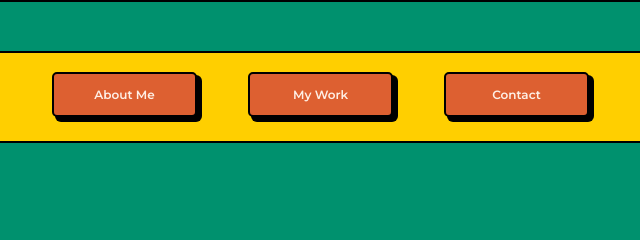
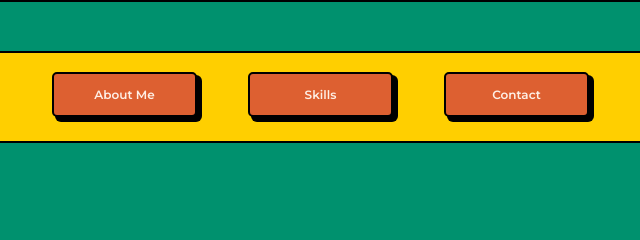
Before and after one commit to peterwestersund/Peter-W-Portfolio, a plain HTML site: page index.html in a window 1280 px wide. Shown: the top 240 px of the page, 439-1079 px from the left. Drawn offline with nearby package versions, Linux system fonts and the light colour scheme.

Commit message:
My Work -> Skills

```diff
--- a/index.html
+++ b/index.html
@@ -150,7 +150,7 @@
                 <a href="#aboutTextFirst">
                 <button class="button-50" role="button">About Me</button>
                 </a>
-                <button class="button-50" role="button">My Work</button>
+                <button class="button-50" role="button">Skills</button>
                 <a href="#footerContact">
                 <button class="button-50" role="button">Contact</button>
                 </a>
```
